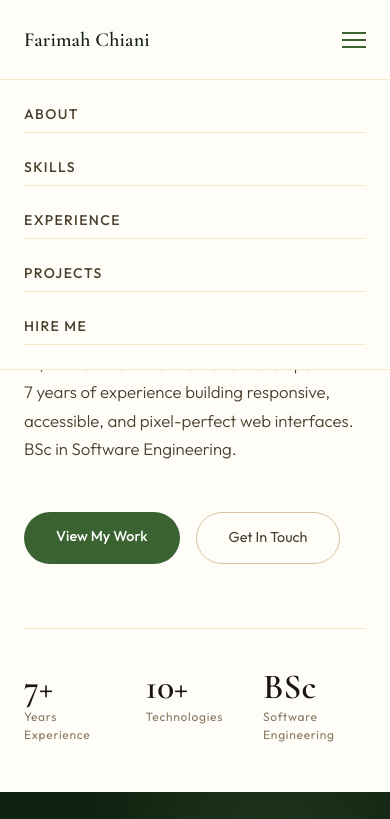
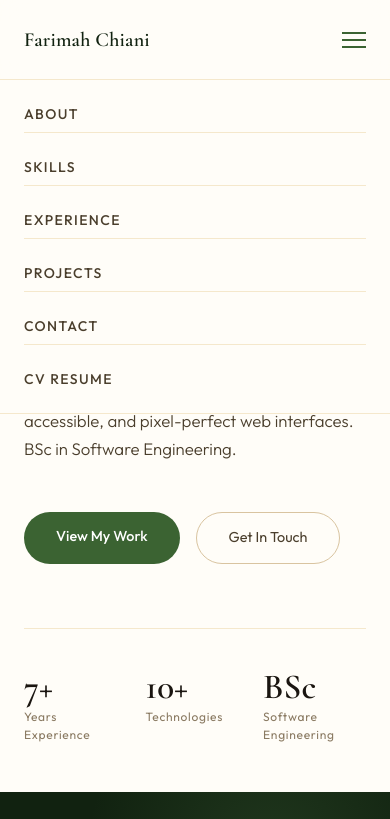
Before and after one commit to farimahchiani/farimahchiani.github.io, a website: page index.html in a window 390 px wide. Both pictures are taken after a click on the element 354 px from the left and 39 px from the top of the page. Shown: the top 819 px of the page. Drawn offline with Linux system fonts and the light colour scheme.

Commit message:
new update

```diff
--- a/assets/css/input.css
+++ b/assets/css/input.css
@@ -105,7 +105,11 @@
   }
 
   .mobile-menu a {
-    @apply text-sm font-medium text-text-secondary uppercase tracking-widest py-2 border-b border-cream-200;
+    @apply text-sm font-medium text-text-secondary uppercase tracking-widest pt-2;
+  }
+
+  .mobile-menu a:not(:last-child) {
+    @apply py-2 border-b border-cream-200
   }
 
   /* =============================================
--- a/index.html
+++ b/index.html
@@ -66,7 +66,9 @@
       <li><a href="#skills">Skills</a></li>
       <li><a href="#experience">Experience</a></li>
       <li><a href="#projects">Projects</a></li>
-      <li><a href="#contact" class="nav-cta">Hire Me</a></li>
+      <li><a href="#contact">Contact</a></li>
+      <li><a target="_blank" href="assets/file/Farimah_Chiani_Resume.pdf" download="Farimah_Chiani_Resume.pdf" class="
+          nav-cta">CV Resume</a></li>
     </ul>
 
     <div class="nav-hamburger" id="hamburger">
@@ -81,7 +83,8 @@
     <a href="#skills">Skills</a>
     <a href="#experience">Experience</a>
     <a href="#projects">Projects</a>
-    <a href="#contact">Hire Me</a>
+    <a href="#contact">Contact</a>
+    <a target="_blank" href="assets/file/Farimah_Chiani_Resume.pdf" download="Farimah_Chiani_Resume.pdf">CV Resume</a>
   </div>
 
   <!-- =============================================
```
Also changed, not shown: assets/css/output.css.
